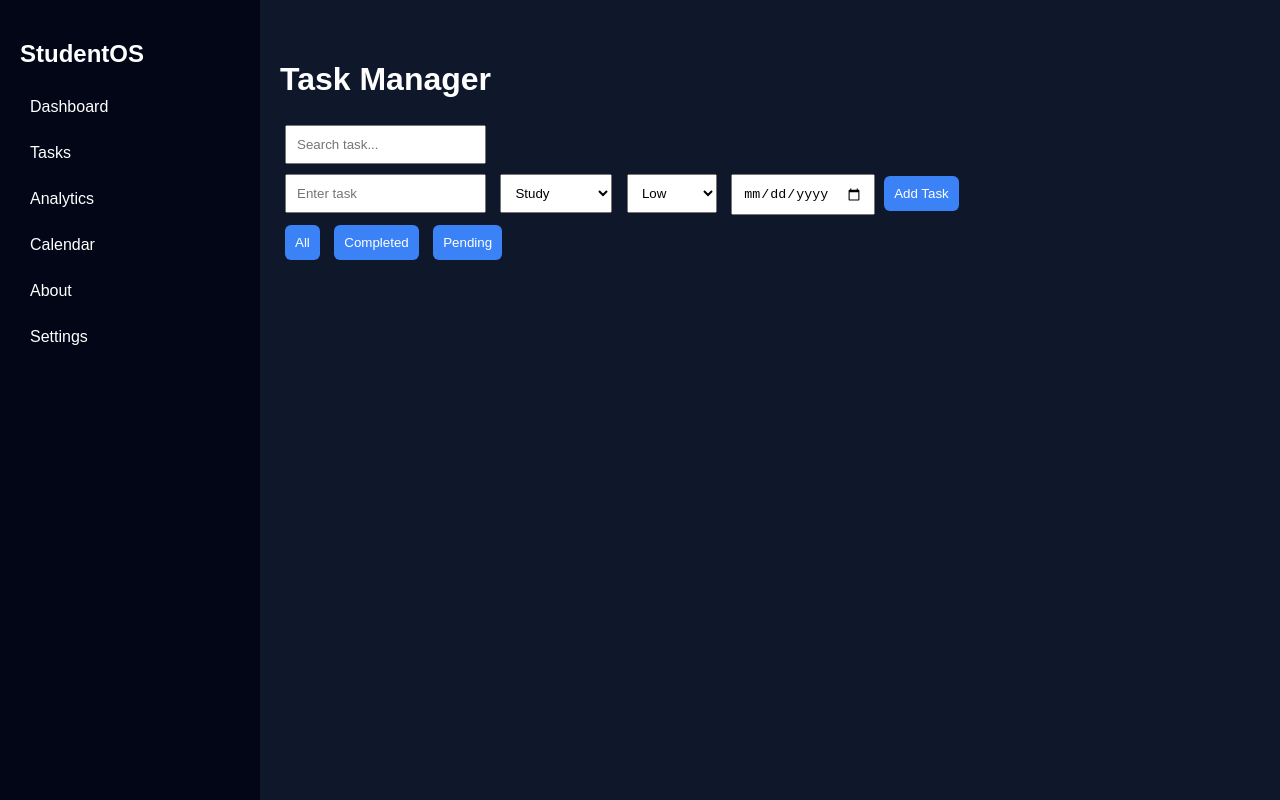
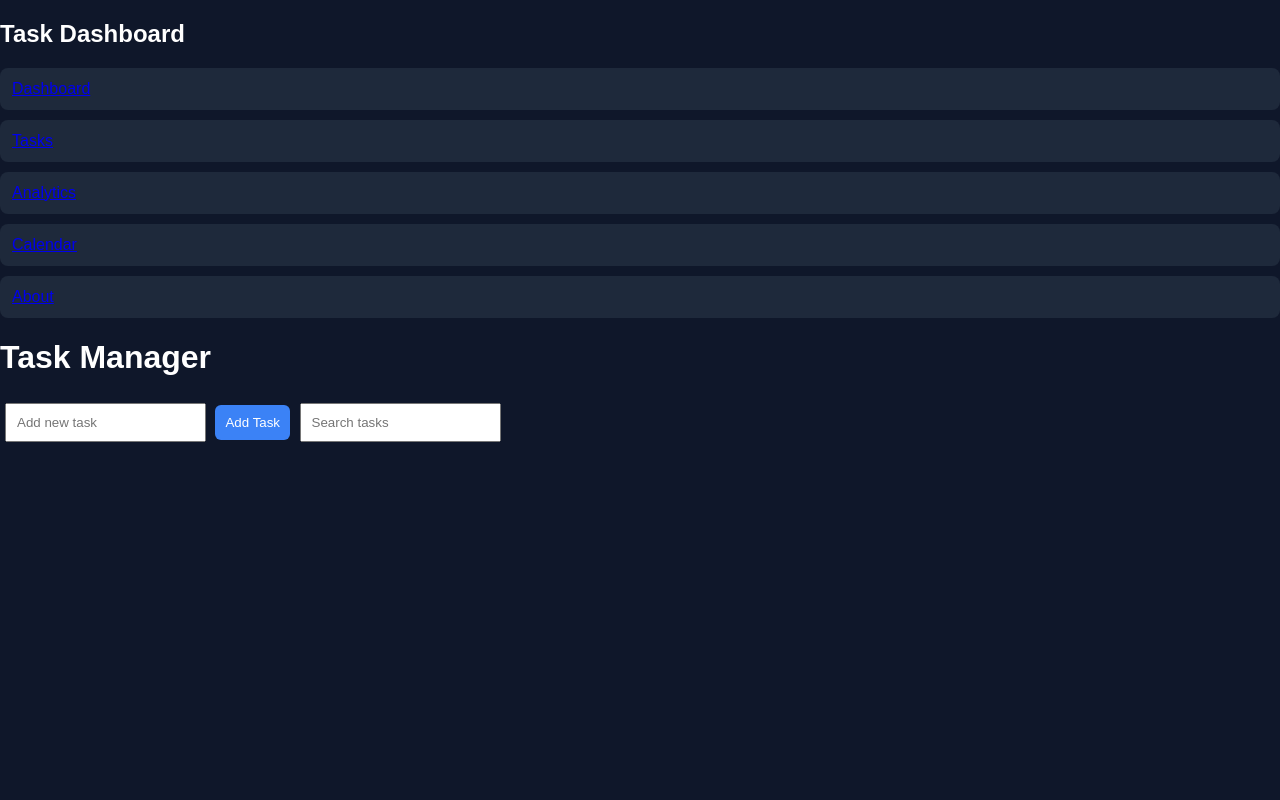
Before and after one commit to davefixa/Task-Management, a plain HTML site: page tasks.html in a window 1280 px wide. Drawn offline with Linux system fonts and the light colour scheme.

Commit message:
Update tasks.html

```diff
--- a/tasks.html
+++ b/tasks.html
@@ -7,51 +7,26 @@
 
 <body>
 
-<div class="sidebar">
-<h2>StudentOS</h2>
+<nav>
+<h2>Task Dashboard</h2>
+<ul>
+<li><a href="index.html">Dashboard</a></li>
+<li><a href="tasks.html">Tasks</a></li>
+<li><a href="analytics.html">Analytics</a></li>
+<li><a href="calendar.html">Calendar</a></li>
+<li><a href="about.html">About</a></li>
+</ul>
+</nav>
 
-<a href="index.html">Dashboard</a>
-<a href="tasks.html">Tasks</a>
-<a href="analytics.html">Analytics</a>
-<a href="calendar.html">Calendar</a>
-<a href="about.html">About</a>
-<a href="settings.html">Settings</a>
-</div>
-
-<div class="main">
+<div class="container">
 
 <h1>Task Manager</h1>
 
-<input id="searchTask" placeholder="Search task..." onkeyup="searchTask()">
-
-<div class="task-input">
-
-<input id="taskInput" placeholder="Enter task">
-
-<select id="category">
-<option>Study</option>
-<option>Assignment</option>
-<option>Exam</option>
-<option>Personal</option>
-</select>
-
-<select id="priority">
-<option>Low</option>
-<option>Medium</option>
-<option>High</option>
-</select>
-
-<input type="date" id="deadline">
+<input id="taskInput" placeholder="Add new task">
 
 <button onclick="addTask()">Add Task</button>
 
-</div>
-
-<div class="filters">
-<button onclick="filterTasks('all')">All</button>
-<button onclick="filterTasks('completed')">Completed</button>
-<button onclick="filterTasks('pending')">Pending</button>
-</div>
+<input id="searchInput" placeholder="Search tasks" onkeyup="searchTask()">
 
 <ul id="taskList"></ul>
 
```
